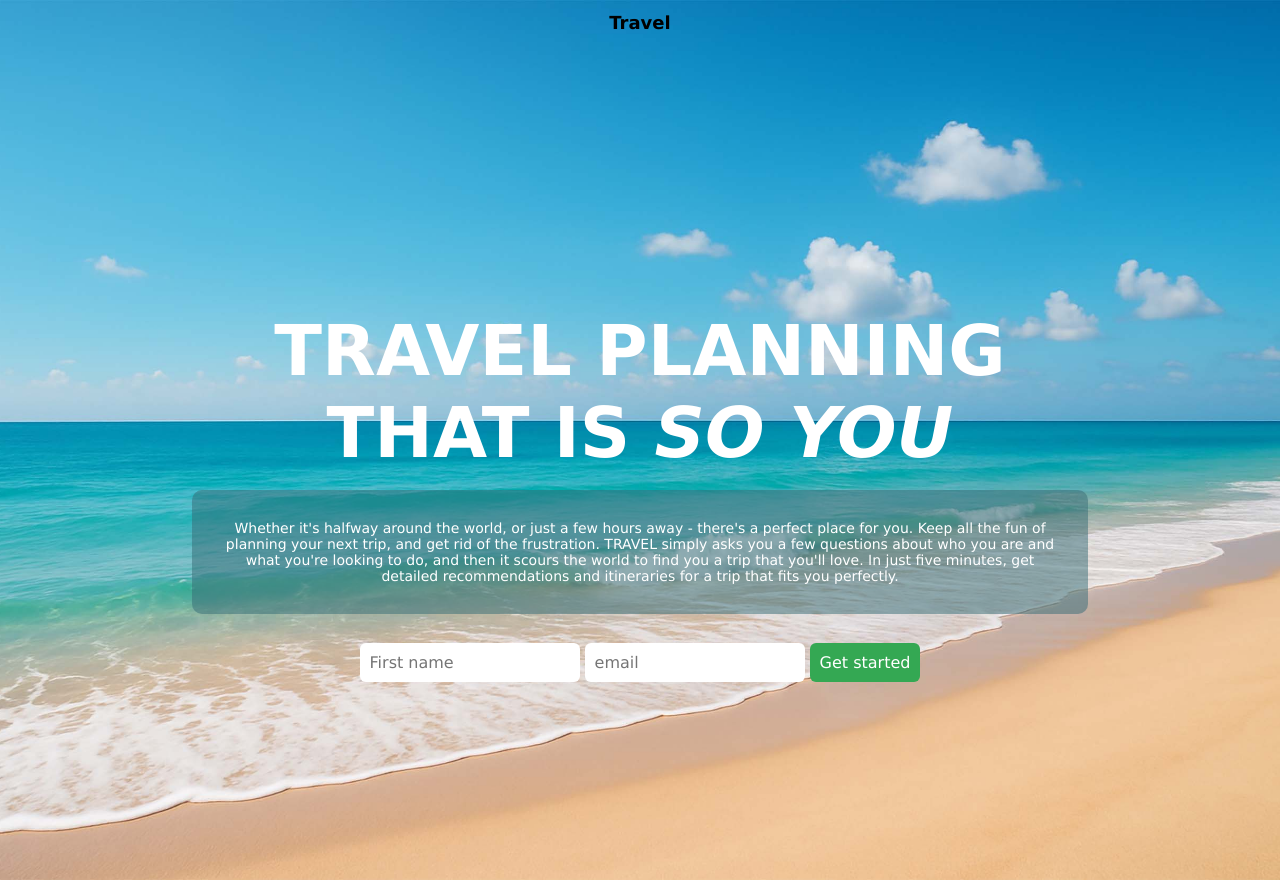
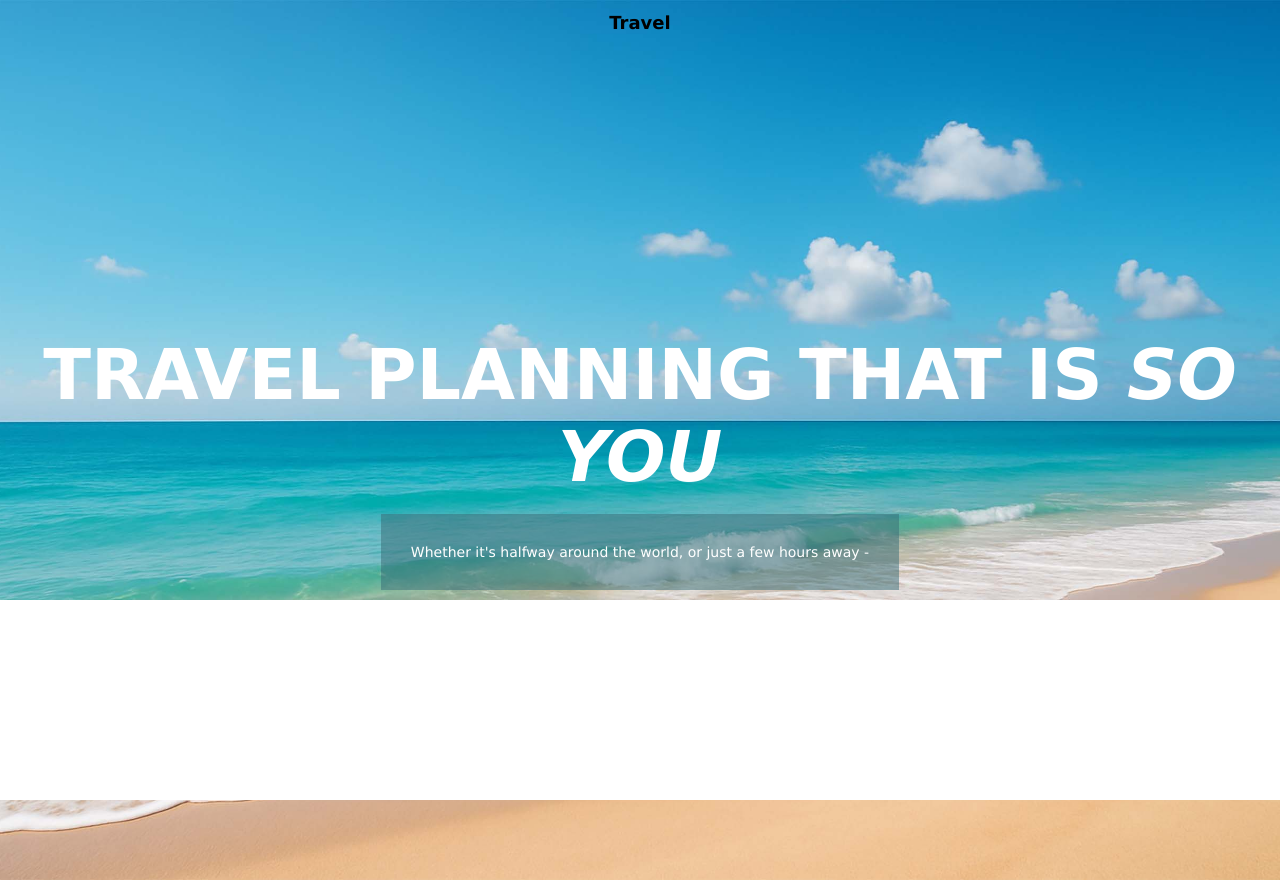
Before and after one commit to tedschu/Dandylion, a React (Vite) app in the folder client/: page / in a window 1280 px wide. Built offline with nearby package versions, Linux system fonts and the light colour scheme.

Commit message:
updated some of the home page styling

```diff
--- a/client/src/components/Step0Home.tsx
+++ b/client/src/components/Step0Home.tsx
@@ -21,23 +21,23 @@ function Step0Home({
 
   return (
     <>
-      <div className="homeContainer flexCol">
+      <div className="homeContainer">
         <h1 style={{ marginBottom: "2px" }}>
           TRAVEL PLANNING THAT IS{" "}
           <span style={{ fontStyle: "italic" }}>SO YOU</span>
         </h1>
         <p className="textBackground">
           Whether it's halfway around the world, or just a few hours away -
-          there's a perfect place for you. Keep all the fun of planning your
+          {/* there's a perfect place for you. Keep all the fun of planning your
           next trip, and get rid of the frustration. TRAVEL simply asks you a
           few questions about who you are and what you're looking to do, and
           then it scours the world to find you a trip that you'll love. In just
           five minutes, get detailed recommendations and itineraries for a trip
-          that fits you perfectly.
+          that fits you perfectly. */}
         </p>
 
-        <div className="buttonContainer flexCol">
-          <div className="formContainer flexRow">
+        <div className="buttonContainer">
+          <div className="formContainer">
             <input
               type="text"
               placeholder="First name"
@@ -57,6 +57,7 @@ function Step0Home({
             </button>
           </div>
         </div>
+        <div className="bottomContentContainer">test</div>
       </div>
     </>
   );
--- a/client/src/index.css
+++ b/client/src/index.css
@@ -87,10 +87,14 @@ p {
 
 .homeContainer {
   min-height: 100vh;
-  width: 70%;
+  width: 100%;
   margin-top: 80px;
   color: white;
   text-align: center;
+  display: flex;
+  flex-direction: column;
+  justify-content: center;
+  align-items: center;
 }
 
 .homeContainer h1 {
@@ -106,10 +110,18 @@ p {
   /* box-shadow: 3px 3px 3px #1a73e8; */
 }
 
+.bottomContentContainer {
+  bottom: 0;
+  position: fixed;
+  height: 200px;
+  width: 100%;
+  background-color: white;
+}
+
 .textBackground {
   background-color: hsla(190, 36%, 34%, 0.5);
   padding: 30px;
-  border-radius: 10px;
+  /* border-radius: 10px; */
 }
 
 /* BUTTON STYLING */
@@ -133,10 +145,18 @@ button {
 .buttonContainer {
   gap: 15px;
   margin: 15px 0;
+  display: flex;
+  flex-direction: column;
+  justify-content: center;
+  align-items: center;
 }
 
 .formContainer {
   gap: 5px;
+  display: flex;
+  flex-direction: column;
+  justify-content: center;
+  align-items: center;
 }
 
 .formContainer input {
@@ -189,3 +209,12 @@ button {
 .userInputBox {
   width: 100%;
 }
+
+/* MEDIA QUERIES FOR DESKTOP SIZING */
+
+/* Screen is above 750px */
+@media screen and (min-width: 750px) {
+  .formContainer {
+    flex-direction: row;
+  }
+}
```
